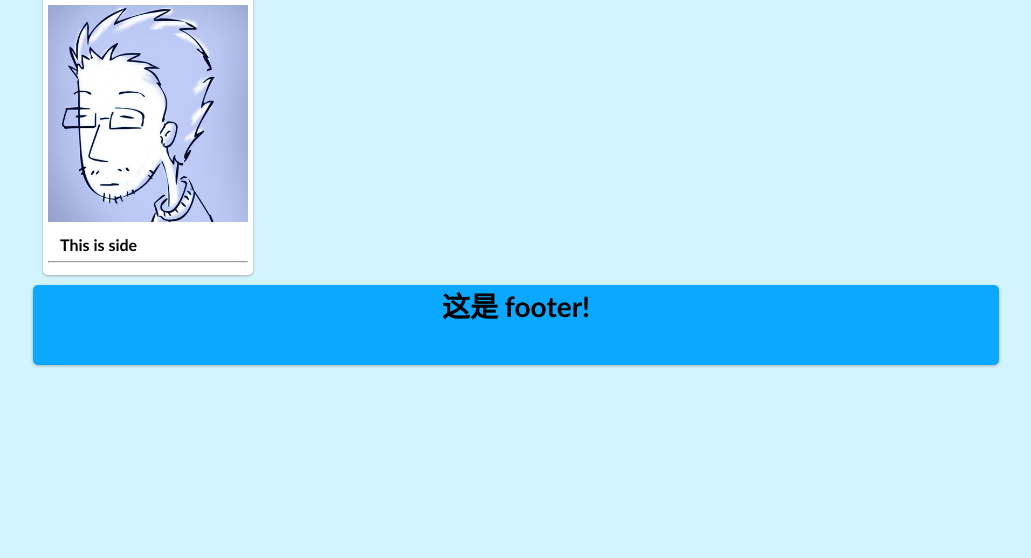
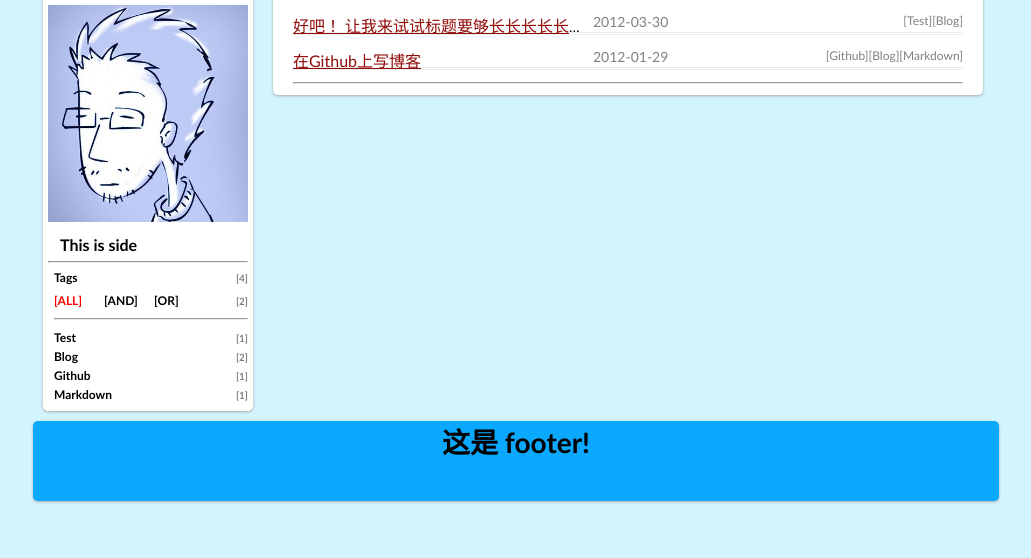
Before and after one commit to ShuoZheng/shuozheng.github.com, a plain HTML site: page blog.html in a window 1280 px wide. Shown: the part 242-800 px from the top of the page, without its empty margins (124-1155 px from the left). Drawn offline with Linux system fonts and the light colour scheme.

Commit message:
update blog

```diff
--- a/blog.html
+++ b/blog.html
@@ -13,10 +13,14 @@
   		<script type="text/javascript" src="js/showdown.js"></script>
   		<script type="text/javascript" src="js/highlight.pack.js"></script>
 
+
 		<!-- Include stylesheet files -->
 		<link rel="stylesheet" type="text/css" href="css/style.css"/>
 		<!-- Highlight js stylesheet file -->
 		<link rel="stylesheet" type="text/css" href="css/default.css"/>
+		<!-- blog css -->
+		<link rel="stylesheet" type="text/css" href="css/blog.css"/>
+
 
 	</head>
 	<body class="html">
@@ -31,6 +35,6 @@
 			    $( "#footer" ).load( "template/footer.html" );
 			    $( "#side" ).load( "template/side.html" );
 		</script>
-		<script type="text/javascript" src="js/staticblog.js"></script>
+		<script type="text/javascript" src="js/blog_blog.js"></script>
 	</body>
 </html>
--- /dev/null
+++ b/css/blog.css
@@ -0,0 +1,68 @@
+/* ----------------------------------- side bar post index ----------------------------------- */
+li#postIndex_selecter a#postIndex_All, li#postIndex_selecter a#postIndex_And, li#postIndex_selecter a#postIndex_Or {
+	width: 50px;
+}
+
+a.selected {
+	color: red;
+}
+
+div#side a.selected:hover {
+	color: red;
+}
+
+/* ----------------------------------- main post list ----------------------------------- */
+
+ul.postList_item {
+	margin: 0;
+	padding: 0;
+	border-bottom: 3px double rgb(238, 238, 238);
+	width: 670px;
+	height: 22px;
+	text-align: left;
+}
+
+ul.postList_item li {
+	margin: 0;
+	margin-bottom: 3px;
+	padding: 0;
+	list-style: none outside none;
+}
+
+li.postList_title {
+	float: left;
+	width: 300px;
+	white-space:nowrap;
+   text-overflow:ellipsis;
+   overflow: hidden;
+}
+
+li.postList_title a {
+	font-size: 16px;
+}
+
+li.postList_date {
+	float: left;
+	color: gray;
+}
+
+li.postList_tags {
+	float: right;
+	text-align: right;
+	color: gray;
+	width: 260px;
+	white-space:nowrap;
+   text-overflow:ellipsis;
+   overflow: hidden;
+	font-size: 12px;
+}
+
+/* ----------------------------------- post_content ----------------------------------- */
+div.post_content {
+	list-style: none;
+   text-overflow:ellipsis;
+   overflow: hidden;
+   margin: 0;
+	padding: 0;
+	width: 670px;
+}
--- /dev/null
+++ b/css/main.css
@@ -0,0 +1,11 @@
+/* ----------------------------------- post_content ----------------------------------- */
+
+div.post_content {
+	list-style: none;
+   text-overflow:ellipsis;
+   overflow: hidden;
+   max-height: 800px;
+   margin: 0;
+	padding: 0;
+	width: 670px;
+}
--- a/css/style.css
+++ b/css/style.css
@@ -353,18 +353,6 @@ div.post_title small {
 	color: gray;
 }
 
-/* ----------------------------------- post_content ----------------------------------- */
-
-div.post_content {
-	list-style: none;
-   text-overflow:ellipsis;
-   overflow: hidden;
-   max-height: 800px;
-   margin: 0;
-	padding: 0;
-	width: 670px;
-}
-
 /* ----------------------------------- post_bottom ----------------------------------- */
 
 div.post_bottom {
@@ -377,3 +365,8 @@ div.post_bottom p {
 	//float: right;
 	text-align: right;
 }
+
+div.post_bottom a {
+	float: right;
+	text-align: right;
+}
--- /dev/null
+++ b/js/blog_blog.js
@@ -0,0 +1,261 @@
+var blog =
+{
+	posts: null,
+	title: document.title,
+	post_tags: {},
+	filter_tags: [],
+	current_path: "",
+	current_index: 0,
+	current_state: "", // post/index
+	con: new Showdown.converter(),
+	tags_num: 0,
+
+	initPostTags : function( )
+	{
+		var all_tags = [];
+		$( blog.posts ).each
+		(
+			function( )
+			{
+				all_tags = all_tags.concat( this.tags );
+			}
+		);
+
+		blog.post_tags = { };
+		blog.tags_num = 0;
+
+		$( all_tags ).each
+		(
+			function( )
+			{
+				if( blog.post_tags[ this ] == undefined )
+				{
+					blog.post_tags[ this ] = 1;
+					blog.tags_num += 1;
+				}
+				else
+					blog.post_tags[ this ] += 1;
+			}
+		);
+
+	},
+
+	initPostIndex : function( )
+	{
+		$( "#blogList" ).html( "" );
+		var $item_value_list = $("<ul class='index-item-row'>").appendTo( $("#blogList") );
+
+		var $post_list = $( "<li>" ).appendTo( $item_value_list );
+		$( "<a>" ).appendTo( $post_list ).text( "Tags" ).attr( "href", "" );
+		$("<small id='postIndex_Num'>").appendTo( $post_list ).text( "[" + blog.tags_num + "]" );
+		$post_list = $( "<li>" ).appendTo( $item_value_list );
+		//$( "<hr />" ).appendTo( $post_list )
+
+		$post_list = $( "<li id='postIndex_selecter'>" ).appendTo( $item_value_list );
+
+		$( "<a id='postIndex_All' class='selected'>" ).appendTo( $post_list ).text( "[ALL]" );
+		$( "<a id='postIndex_And'>" ).appendTo( $post_list ).text( "[AND]" );
+		$( "<a id='postIndex_Or'>" ).appendTo( $post_list ).text( "[OR]" );
+
+
+		$( "#postIndex_selecter a" ).click
+		(
+			function( e )
+			{
+				$( "#postIndex_selecter a" ).removeClass( "selected" );
+				$( this ).addClass( "selected" );
+
+				if( $( "#postIndex_All.selected" ).length > 0 )
+				{
+					$( ".selected" ).removeClass( "selected" );
+					$( this ).addClass( "selected" );
+				}
+			}
+		);
+
+		$("<small id='postIndex_Num'>").appendTo( $post_list ).text( "[" + blog.posts.length + "]" );
+
+		$post_list = $( "<li>" ).appendTo( $item_value_list );
+		$( "<hr />" ).appendTo( $post_list )
+
+		$.each
+		(
+			blog.post_tags, function( key, value )
+			{
+				$post_list = $( "<li>" ).appendTo( $item_value_list );
+				var $ta = $( "<a class='tag_item'>" ).appendTo( $post_list ).text( key.toString() );
+				$("<small>").appendTo( $post_list ).text( "[" + value + "]" );
+				/*$ta.click
+				(
+					function( e )
+					{
+						if( $( "#postIndex_And.selected" ).length == 0 && $( "#postIndex_Or.selected" ).length == 0 )
+						{
+							$( ".tag_item" ).removeClass( "selected" )
+						}
+
+						if( this.classList.length > 1 )
+							$(this).removeClass( "selected" );
+						else
+							$(this).addClass( "selected" );
+					}
+				);*/
+			}
+		);
+
+		$( "a.tag_item" ).click
+		(
+			function( e )
+			{
+				if( $( "#postIndex_And.selected" ).length == 0 && $( "#postIndex_Or.selected" ).length == 0 )
+				{
+					$( "a.tag_item" ).removeClass( "selected" )
+				}
+
+				if( this.classList.length > 1 )
+					$(this).removeClass( "selected" );
+				else
+					$(this).addClass( "selected" );
+			}
+		);
+
+	},
+
+	initPostList : function( )
+	{
+		$( "#main" ).html( "" );
+		var $post = $("<div class='post'>").appendTo( $("#main") );
+		$post.html( "" );
+		var $post_title = $( "<div class='post_title'>" ).appendTo( $post );
+		$( "<hr />" ).appendTo( $post );
+		var $post_content = $( "<div class='post_content'>" ).appendTo( $post );
+		$( "<hr />" ).appendTo( $post );
+		var $post_bottom = $( "<div class='post_bottom'>" ).appendTo( $post );
+
+		//title
+		var $t_title = $( "<H1>" ).appendTo( $post_title );
+		$( "<a>" ).appendTo( $t_title ).text( "Blog List" );
+		$("<small>").appendTo( $t_title ).text( "[All]" );
+
+		$( blog.posts ).each
+		(
+			function()
+			{
+				var $post_list = $( "<ul class='postList_item'>" ).appendTo( $post_content );
+				var $postList_title = $( "<li class='postList_title'>" ).appendTo( $post_list );
+				$( "<a>" ).appendTo( $postList_title ).text( this.title ).attr( "href", "#!" + this.path );
+
+				$( "<li class='postList_date'>" ).appendTo( $post_list ).text( this.date );
+
+				var $post_tags = $("<li class='postList_tags'>").appendTo( $post_list );
+
+        		$( this.tags ).each
+        		(
+        			function()
+        			{
+            		$("<a class='tag_item'></a>").appendTo($post_tags).text( "[" + this + "]");
+					}
+				);
+			}
+		);
+	},
+
+	loadPost : function( post, data )
+	{
+		post.html( "" );
+		var $post_title = $( "<div class='post_title'>" ).appendTo( post );
+		$( "<hr />" ).appendTo( post );
+		var $post_content = $( "<div class='post_content'>" ).appendTo( post );
+		$( "<hr />" ).appendTo( post );
+		var $post_bottom = $( "<div class='post_bottom'>" ).appendTo( post );
+
+		//title
+		var $t_title = $( "<H1>" ).appendTo( $post_title );
+		$( "<a>" ).appendTo( $t_title ).text( data.title ).attr( "href", "blog.html#!" + data.path );
+		$("<small>").appendTo( $t_title ).text( "[" + data.date + "]" );
+
+		//bottom
+		//$( "<p>" ).appendTo( $post_bottom ).text( "底栏，随便放点什么。比如【阅读】【评论】【日期】【返回顶部】" );
+		$( "<a>" ).appendTo( $( "<p>" ).appendTo( $post_bottom ).text( "底栏，随便放点什么。比如【阅读】【评论】【日期】" ) ).text( "【返回顶部】" ).attr( "href", "#top" );
+
+		//content
+		$.ajax
+		(
+			{
+				url : "post/" + data.path + ".md",
+				dataType : 'text',
+				success : function(t){ blog.loadPostContent( t, $post_content ); }
+			}
+		);
+
+	},
+
+	loadPostContent : function( data, content )
+	{
+		var post_content = blog.con.makeHtml(data);
+		$(content).html(post_content);
+		$('pre code').each(function(i, e) {hljs.highlightBlock(e, '    ')});
+	},
+
+	updatePostContent : function( )
+	{
+		var hash = location.hash;
+		blog.current_path = hash.replace(/^#/, '' ).replace(/^!/, '');
+		if(blog.current_path.length == 0 || hash.indexOf(  "!" ) < 0 )
+		{
+			location.hash = "";
+			blog.current_path = "";
+			return;
+		}
+		$( "#main" ).html( "" );
+		var $post = $("<div class='post'>").appendTo( $("#main") );
+
+		blog.current_index = -1;
+		for(i = 0; i < blog.posts.length; i++)
+		{
+			if(blog.posts[i].path == blog.current_path)
+			{
+				blog.current_index = i;
+				break;
+			}
+		}
+
+		if( blog.current_index == -1 )
+			return;
+		blog.loadPost( $post, blog.posts[ blog.current_index ] );
+	},
+
+	indexLoaded : function( data )
+	{
+		blog.posts = data;
+
+		if( blog.posts.length == 0 )
+		{
+			return;
+		}
+
+		blog.initPostTags( );
+		blog.initPostIndex( );
+		blog.initPostList( );
+
+		blog.updatePostContent( );
+
+		// Event handler
+		$(window).hashchange(function() {
+			blog.updatePostContent( );
+		});
+	}
+}
+
+$(document).ready
+(
+	function()
+	{
+    // load post index
+    $.ajax({
+        url : "post/index.json",
+        dataType : 'json',
+        success : blog.indexLoaded
+    });
+	}
+);
--- a/js/blog_main.js
+++ b/js/blog_main.js
@@ -51,11 +51,12 @@ var blog =
 
 		//title
 		var $t_title = $( "<H1>" ).appendTo( $post_title );
-		$( "<a>" ).appendTo( $t_title ).text( data.title ).attr( "href", "#!" + data.path );
+		$( "<a>" ).appendTo( $t_title ).text( data.title ).attr( "href", "blog.html#!" + data.path );
 		$("<small>").appendTo( $t_title ).text( "[" + data.date + "]" );
 
 		//bottom
-		$( "<p>" ).appendTo( $post_bottom ).text( "底栏，随便放点什么。比如【阅读】【评论】【日期】【返回顶部】" );
+		//$( "<p>" ).appendTo( $post_bottom ).text( "底栏，随便放点什么。比如【阅读】【评论】【日期】【返回顶部】" );
+		$( "<a>" ).appendTo( $( "<p>" ).appendTo( $post_bottom ).text( "底栏，随便放点什么。比如【阅读】【评论】【日期】" ) ).text( "【返回顶部】" ).attr( "href", "#top" );
 
 		//content
 		$.ajax
--- a/post/index.json
+++ b/post/index.json
@@ -1,14 +1,14 @@
 [
     {
-        "title": "好吧！ 让我来试试",
+        "title": "好吧！ 让我来试试标题要够长长长长长长长长长长长长长长长长长长长长",
         "path": "2012-03-30-let_me_try",
-        "tags": ["test"],
+        "tags": ["Test", "Blog"],
         "date": "2012-03-30"
     },
     {
         "title": "在Github上写博客",
         "path": "2012-01-29-write-blog-on-github",
-        "tags": ["github", "blog", "markdown"],
+        "tags": ["Github", "Blog", "Markdown"],
         "date": "2012-01-29"
     }
 ]
--- a/template/head.html
+++ b/template/head.html
@@ -1,5 +1,5 @@
-<h1>
-<a href="" >Zero's Blog</a>
+<h1 name="top">
+<a href="index.html" >Zero's Blog</a>
 <small>—— This is 副标题,可以写很长很长很长很长很长很长很长很长很长很长很长很长</small>
 </h1>
 <div id="navline">
```
Also changed, not shown: index.html (+3 -1 lines), 1 other file.
